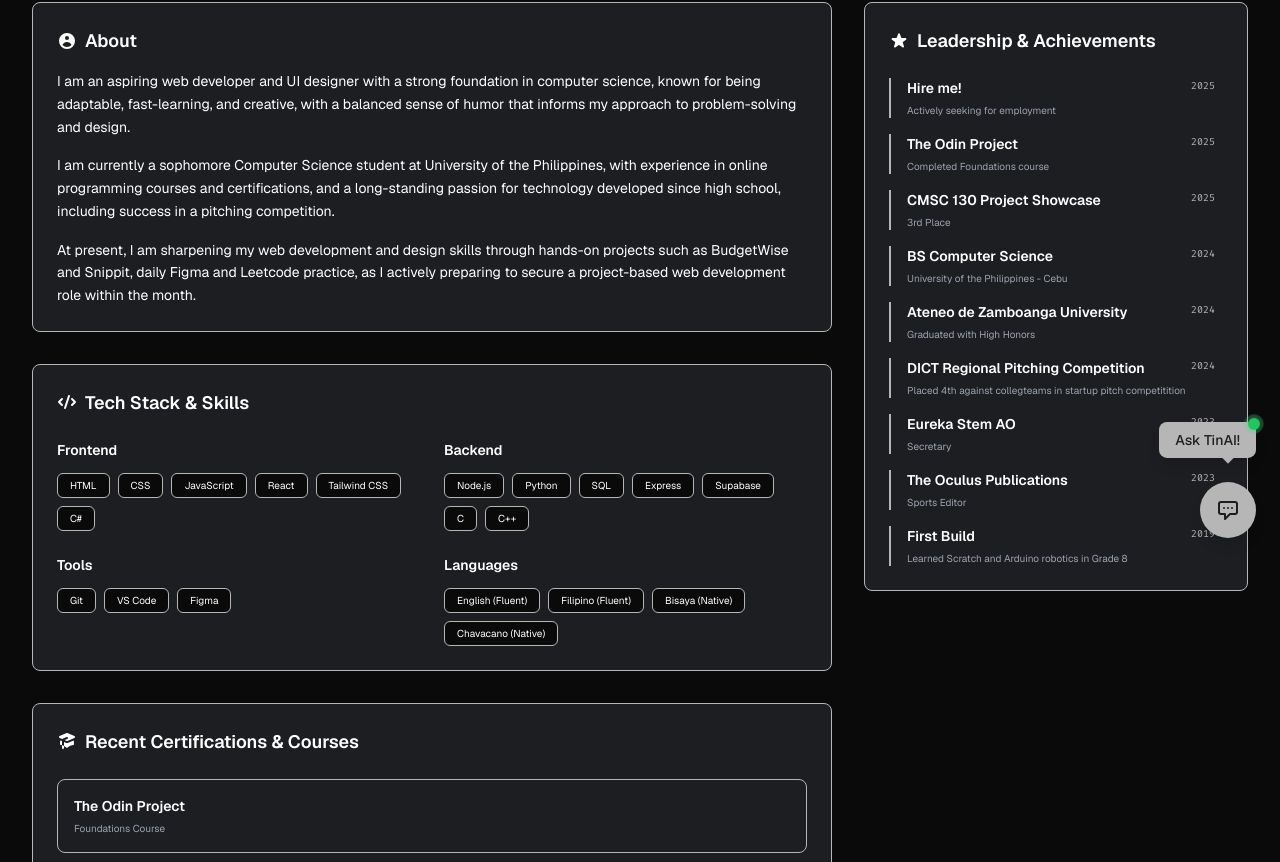
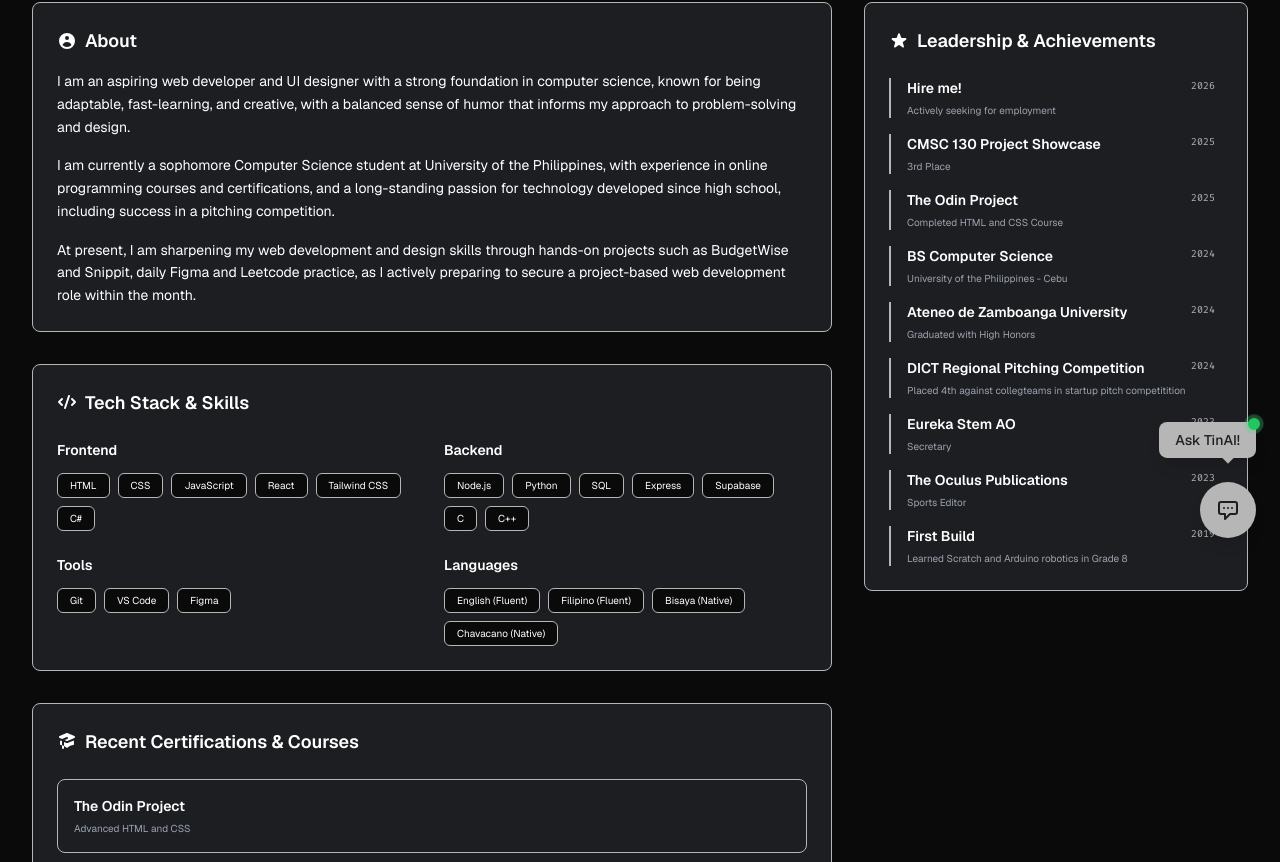
Before and after one commit to ceejt/Third-Portfolio, a React (Create React App) app: page / in a window 1280 px wide. Shown: the part 238-1100 px from the top of the page. Built offline with nearby package versions, Linux system fonts and the light colour scheme.

Commit message:
Added advanced html and css.

```diff
--- a/src/components/Certifications.js
+++ b/src/components/Certifications.js
@@ -29,7 +29,7 @@ const Certifications = () => {
             href={cert.url}
             target="_blank"
             rel="noopener noreferrer"
-            className = "block"
+            className="block"
           >
             <div
               key={index}
--- a/src/data/portfolioData.js
+++ b/src/data/portfolioData.js
@@ -40,16 +40,16 @@ export const portfolioData = {
     {
       title: "Hire me!",
       description: "Actively seeking for employment",
+      year: "2026",
+    },
+    {
+      title: "CMSC 130 Project Showcase",
+      description: "3rd Place",
       year: "2025",
     },
     {
       title: "The Odin Project",
-      description: "Completed Foundations course",
-      year: "2025",
-    },
-    {
-      title: "CMSC 130 Project Showcase",
-      description: "3rd Place",
+      description: "Completed HTML and CSS Course",
       year: "2025",
     },
     {
@@ -88,10 +88,14 @@ export const portfolioData = {
   certifications: [
     {
       title: "The Odin Project",
-      subtitle: "Foundations Course",
-      url: "https://ceejt.github.io/odin-calculator",
+      subtitle: "Advanced HTML and CSS",
+      url: "https://ceejt-portfolio.netlify.app/",
     },
-    { title: "The Odin Project", subtitle: "Intermediate HTML and CSS" },
+    {
+      title: "The Odin Project",
+      subtitle: "Intermediate HTML and CSS",
+      url: "https://ceejt.github.io/odin-dashboard/",
+    },
     { title: "freeCodeCamp", subtitle: "Front End Development Libraries" },
   ],
 
```
Lines whose indentation alone changed are shown as unchanged.
